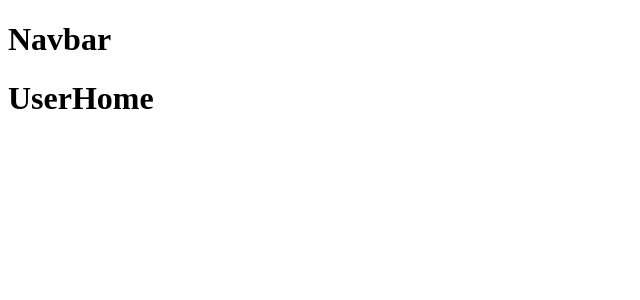
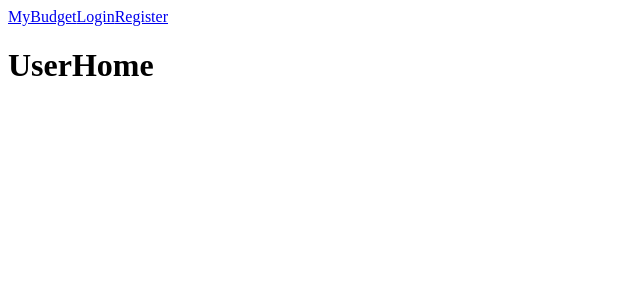
Before and after one commit to kyoh2014/AlkemyChallenge, a React (Create React App) app in the folder client/: page /home in a window 1280 px wide. Shown: the top 300 px of the page, without its empty margins (0-640 px from the left). Built offline with nearby package versions, Linux system fonts and the light colour scheme; no server answers.

Commit message:
Added navbar component

```diff
--- a/client/src/components/Navbar/Navbar.js
+++ b/client/src/components/Navbar/Navbar.js
@@ -1,12 +1,34 @@
-import React from "react";
+import React, { useEffect } from "react";
+import { NavLink } from "react-router-dom";
+import { useNavigate } from "react-router-dom";
+
+export default function Navbar({ token, setToken }) {
+
+  const navigate = useNavigate()
+
+  const handleLogOut = (e) => {
+    e.preventDefault();
+    localStorage.removeItem("token")
+    setToken(null)
+    navigate("/")
+  };
 
 
-export default function Navbar(){
-
-    return(
-        <div>
-            <h1>Navbar</h1>
-        </div>
-    )
-
+  return (
+    <>
+      <nav>
+        <NavLink to={token === null ? "/" : "/home"}>MyBudget</NavLink>
+        {token === null ? (
+          <>
+            <NavLink to="/auth">Login</NavLink>
+            <NavLink to="/auth/register">Register</NavLink>
+          </>
+        ) : (
+          <NavLink to="/" onClick={handleLogOut}>
+            Logout
+          </NavLink>
+        )}
+      </nav>
+    </>
+  );
 }
```
